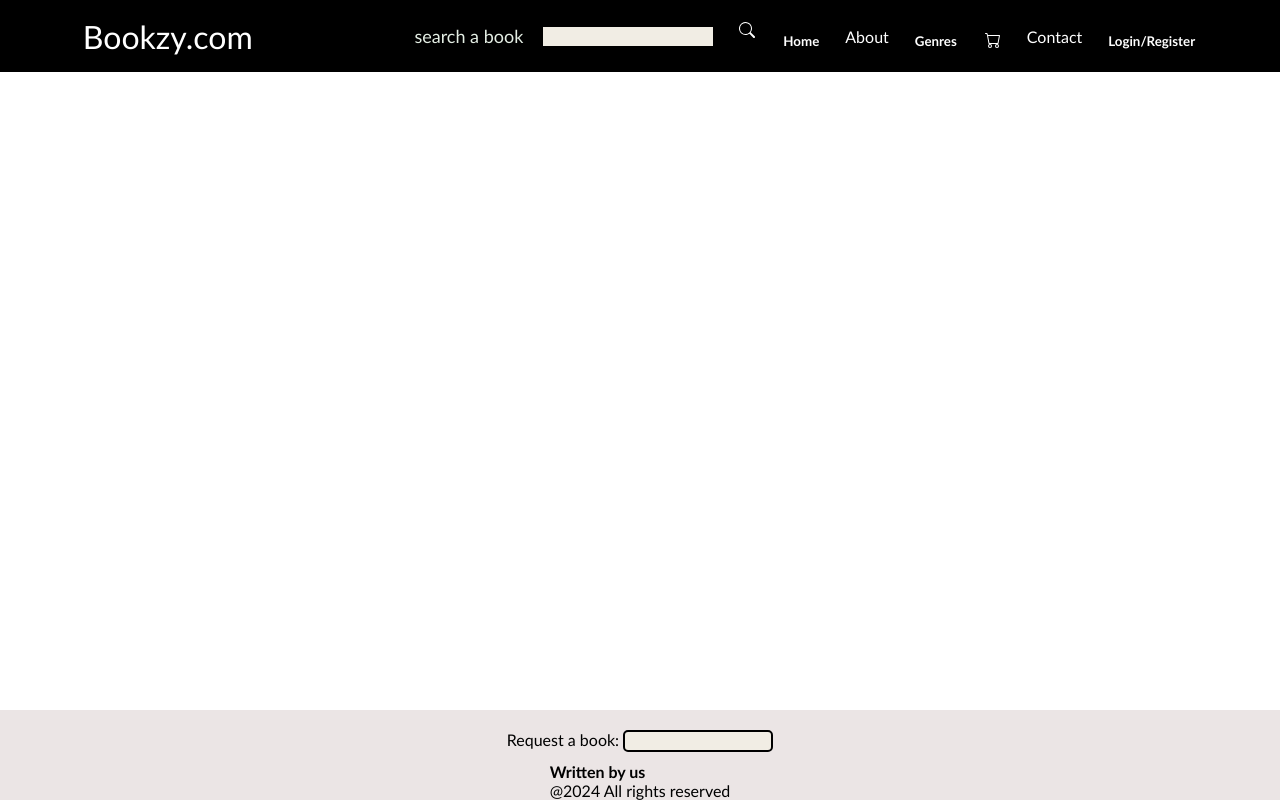
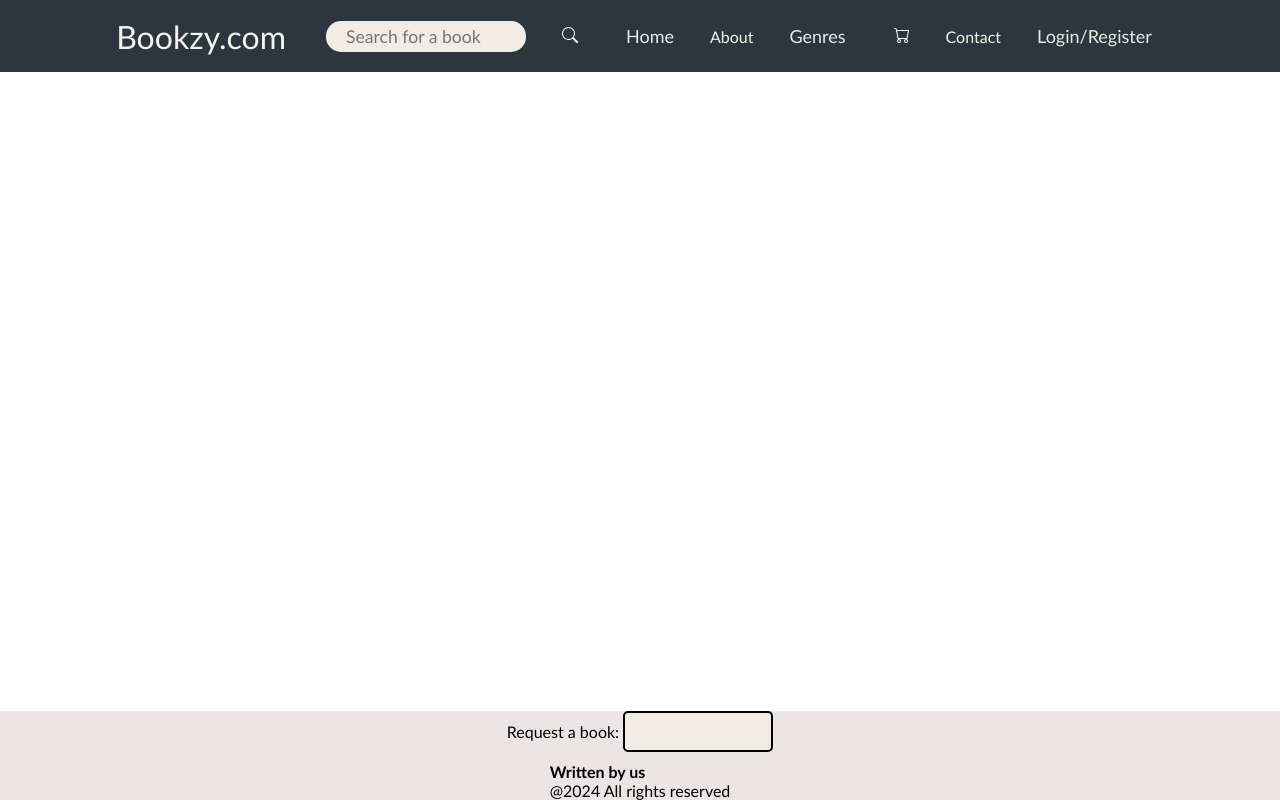
Before and after one commit to gypk555/Bookzy, a React (Create React App) app: page /cart in a window 1280 px wide. Built offline with nearby package versions, Linux system fonts and the light colour scheme.

Commit message:
modified UI of code

```diff
--- a/package.json
+++ b/package.json
@@ -6,6 +6,7 @@
     "@testing-library/jest-dom": "^5.17.0",
     "@testing-library/react": "^13.4.0",
     "@testing-library/user-event": "^13.5.0",
+    "axios": "^1.6.8",
     "react": "^18.2.0",
     "react-dom": "^18.2.0",
     "react-router-dom": "^6.22.3",
--- a/src/buy_page files/Buy_page.jsx
+++ b/src/buy_page files/Buy_page.jsx
@@ -1,19 +1,23 @@
+// BuyPage.jsx
+import React from "react";
+import { useLocation } from "react-router-dom";
 import "./buy_page.css";
 
-
-export default function Buy_page(props){
-
-    // console.log(props);
+function BuyPage() {
+    const location = useLocation();
+    const { src, bookname, author, type, item_price, item_buy1 } = location.state;
 
     return (
         <div>
-            <div><img src={props.src} alt="book_image" ></img></div>
-            <div className="p" >{props.bookname} hello</div>
-            <div className="p" >{props.author} {props.type}</div>
-            <div className="grid-item-price" >{props.item_price}</div>
-            <div className="grid-item-buy1" >
-                <button className="button button1" ><b>Buy!</b></button>
+            <div><img src={src} alt="book_image" /></div>
+            <div className="p">{bookname}</div>
+            <div className="p">{author} {type}</div>
+            <div className="grid-item-price">{item_price}</div>
+            <div className="grid-item-buy1">
+                <button className="button button1"><b>Buy!</b></button>
             </div>
         </div>
     );
 }
+
+export default BuyPage;
--- a/src/buy_page files/buy_page.css
+++ b/src/buy_page files/buy_page.css
@@ -1,5 +1,11 @@
+img{
+    filter:none;
+    opacity: 1;
+    height: 50vh;
+}
 body{
-    display: flex;
+    /* display: flex; */
+    /* padding: 2rem; */
 }
 .p{
   font-size: large;
--- a/src/home page files/Navbar.js
+++ b/src/home page files/Navbar.js
@@ -65,10 +65,10 @@ export default function Navbar(props){
 
     return(
     <nav className="nav">
+        <ul>
         <a href="/" className="site-title"> Bookzy.com <span></span></a>
-        <ul>
             <li className="searchbar" style={{"display":"flex"}}>
-                <p>search a book </p><input style={{"margin":"20px"}} onChange={handle_change} ></input>
+                <input style={{"margin":"20px"}} onChange={handle_change} placeholder="Search for a book" ></input>
                 <button >
                 <svg xmlns="http://www.w3.org/2000/svg"  width="16" height="16" fill="currentColor" className="bi bi-search" viewBox="0 0 16 16">
                 <path d="M11.742 10.344a6.5 6.5 0 1 0-1.397 1.398h-.001q.044.06.098.115l3.85 3.85a1 1 0 0 0 1.415-1.414l-3.85-3.85a1 1 0 0 0-.115-.1zM12 6.5a5.5 5.5 0 1 1-11 0 5.5 5.5 0 0 1 11 0"/>
@@ -80,14 +80,14 @@ export default function Navbar(props){
                     event.preventDefault();
                     navigate("/");
                 }}
-                ><b>Home</b></button>
+                ><p>Home</p></button>
             </li>
             <li className="jus-cen">
                 <a href="about.html " > About</a>
             </li>
             <li className="jus-cen">
                 <div style={{"position":"relative"}}>
-                    <div><button onClick={handle_genres}  style={{"backgroundColor":"transparent"}}><b>Genres</b></button></div>
+                    <div><button onClick={handle_genres}  style={{"backgroundColor":"transparent"}} className="genre_button"><p>Genres</p></button></div>
                     {genre?<div className="Genres" >
                         <div onClick={(event)=>{
                             event.preventDefault();
@@ -163,7 +163,7 @@ export default function Navbar(props){
                     <button onClick={(event)=>{
                         event.preventDefault();
                         navigate("/login");
-                    }}><b>Login/Register</b></button>
+                    }}><p>Login/Register</p></button>
                     }
 
             </li>
--- a/src/home page files/book_entry.jsx
+++ b/src/home page files/book_entry.jsx
@@ -1,67 +1,54 @@
 import React, { useState } from "react";
 import "./new_home.css";
-import Buy_page from "../buy_page files/Buy_page";
-import { Navigate, useNavigate } from "react-router-dom";
+import { useNavigate } from "react-router-dom";
 
+function BookEntry(props) {
+    const [isInCart, setIsInCart] = useState(false);
+    const navigate = useNavigate();
 
-function Book_entry(props){
-    const [cart_value, setvalue]=useState(true);
-    const Navigate=useNavigate();
+    function handleBuyClick() {
+        // Construct a serializable object with only the necessary information
+        const bookDetails = {
+            src: props.src,
+            bookname: props.bookname,
+            author: props.author,
+            type: props.type,
+            item_price: props.item_price.item_price, // Assuming item_price is an object and you need a specific property from it
+            item_buy1: props.item_buy1
+        };
 
-
-
-    function To_buy_page(buy_page){
-
-        // console.log(buy_page);
-        return(
-            <Buy_page
-                src={buy_page.src}
-                bookname={buy_page.bookname}
-                author={buy_page.author}
-                type={buy_page.type}
-                item_price={buy_page.item_price}
-            />
-        );
+        // Navigate with the serializable object
+        try {
+            navigate("/buy_page", { state: bookDetails });
+        } catch (error) {
+            console.error("Failed to navigate with error:", error);
+        }
     }
 
 
 
-    return <div className="main_homepage_books">
+    function handleCartClick() {
+        setIsInCart(prev => !prev);
+        isInCart ? props.cart_dec() : props.cart_inc();
+    }
+
+    return (
+        <div className="main_homepage_books">
             <div className="homepage_books">
-            <div className  ="image"><img src={props.src} alt="book"></img></div>
+                <div className="image"><img src={props.src} alt="book" /></div>
                 <div>{props.bookname}</div>
                 <div>{props.author}</div>
                 <div>{props.type}</div>
                 <div>{props.item_price}</div>
                 <div className="buttons">
-
-            <button className="button button1" style={{"color":"white"}} onClick={(event)=>{
-                To_buy_page(Buy_page);
-                event.preventDefault();
-                Navigate("/buy_page");
-            }} ><b>Buy!</b></button> {cart_value?
-                <button onClick={()=>{
-                    props.click(props);
-                    setvalue((prev)=>{return(!prev);});
-                    props.cart_inc();
-                   }}>
-                    <b>Add to Cart</b>
+                    <button className="button button1" onClick={handleBuyClick}><b style={{color: "white"}}>Buy!</b></button>
+                    <button onClick={handleCartClick}>
+                        <b>{isInCart ? "Remove from Cart" : "Add to Cart"}</b>
                     </button>
-                :
-                <button onClick={()=>{
-                    setvalue((prev)=>{return(!prev);});
-                    props.cart_dec();
-                    }}>
-                    <b>remove from cart</b>
-                </button>
-                }
                 </div>
-
             </div>
-    </div>;
+        </div>
+    );
 }
 
-
-
-
-export default Book_entry;
+export default BookEntry;
--- a/src/home page files/navbar.css
+++ b/src/home page files/navbar.css
@@ -8,8 +8,8 @@ body{
     margin: 0;
 }
 .nav{
-    background-color: black;
-    color: white;
+    background-color: #2C363F;
+    color: #F2F5EA;
     display: flex;
     justify-content: space-around;
     align-items: center;
@@ -18,6 +18,7 @@ body{
     height: 72px;
     width: 100vw;
 }
+
 .site-title{
     font-size: 2rem;
 }
@@ -27,7 +28,8 @@ body{
     list-style: none;
     display: flex;
     gap: 1rem;
-
+    justify-content: space-between;
+    align-items: center;
 }
 .nav a{
     color: inherit;
@@ -39,12 +41,16 @@ body{
 
 
 }
-
 .nav>ul>li>button{
     background-color: transparent;
     border: none;
     /* padding-top: 10px; */
     color: white;
+    margin-top: 0px;
+    border-radius: 0px;
+}
+.nav>ul>li>div>div>button{
+    background-color: red;
 }
 
 .Genres, .Profile{
@@ -85,12 +91,12 @@ body{
     background-color: #555;
 }
 */
-.nav li:hover{
-    background-color: #777;
+/* .nav li:hover{
+    background-color: #191F24;
 }
 .nav li.searchbar:hover{
-   background-color: black;
-}
+   background-color: transparent;
+} */
 
 
 .searchbar{
@@ -100,9 +106,10 @@ body{
 
 .searchbar input{
     border-radius: 0;
-    height: 19px;
-    width: 170px;
-    padding: 1px 2px;
+    /* height: 19px; */
+    width: 200px;
+    padding:5px 20px;
+    border-radius: 15px;
 }
 
 
@@ -159,3 +166,7 @@ body{
     align-items: center;
     justify-content: center;
 }
+
+.genre_button{
+    margin-top: 0px;
+}
--- a/src/login files/Registration files/Form.css
+++ b/src/login files/Registration files/Form.css
@@ -25,18 +25,23 @@
 }
 
 form>table>tr>td>input{
-    border: 1px solid black;
-    border-radius: 5px;
+    /* border-radius: 5px;
     width: 50%;
     height: 7%;
     margin-top: 10px;
     margin-bottom: 10px;
     /* border-radius: 8px; */
+    /* border: none; */
+    /* opacity: 0.9; */
+    /* background-color: rgb(241, 237, 228); */
+}
+form>table>tbody>tr>td>input{
+    /* border: 2px solid black; */
     border: none;
-    /* opacity: 0.9; */
-    background-color: rgb(241, 237, 228);
+    outline: 2px solid black;
+    outline: none;
+    padding: 0.5rem;
 }
-
 
 .uname{
     width: 310px;
@@ -46,17 +51,21 @@ form>table>tr>td>input{
 }
 form{
     border: 1px solid black;
-    border-radius: 5%;
-    width: 350px;
-    height:550px;
+    border-radius: 15px;
+    /* width: 350px; */
+    /* height:550px; */
     margin-top: 10px;
     margin-right: 150px;
-    padding-top: 10px;
+    padding: 10px ;
     background-color: rgb(143, 148, 143);
 }
 button{
     margin-top: 10px;
-    height: 30px;
-    border-radius: 15%;
+    /* height: 30px; */
+    padding: .5rem 1rem;
+    border-radius: 15px;
     background-color: rgb(108, 164, 238);
 }
+button:hover{
+    background-color: rgb(154, 186, 227);
+}
--- a/src/login files/Registration files/Form.jsx
+++ b/src/login files/Registration files/Form.jsx
@@ -58,12 +58,17 @@ const Form = () =>{
             <div className="form_page">
                 {!sign_up_confirm?<form>
                     <table>
-                        <tr><td>NAME</td><td>Last Name </td></tr>
-                        <tr><td><input type="text" placeholder="surname" className="name" name="fname" onChange={handlechange} required></input></td><td><input type="text" placeholder="Ram" className="name" name="lname" onChange={handlechange}></input></td></tr>
+                        <tbody>
+
+                        <tr><td>First Name</td><td>Last Name </td></tr>
+                        <tr><td><input type="text" placeholder="First Name" className="name" name="fname" onChange={handlechange} required></input></td><td><input type="text" placeholder="Last Name" className="name" name="lname" onChange={handlechange}></input></td></tr>
+                        </tbody>
                     </table>
                     <table>
-                        <tr><td>username            </td></tr>
-                        <tr><td><input type="text" placeholder="username" className="uname" name="uname" onChange={handlechange} required></input></td></tr>
+                        <tbody>
+
+                        <tr><td>Username            </td></tr>
+                        <tr><td><input type="text" placeholder="Username" className="uname" name="uname" onChange={handlechange} required></input></td></tr>
                         <tr><td>Email</td></tr>
                         <tr><td><input type="mail" placeholder="user@Email.com" className="uname" name="mail" onChange={handlechange} required></input></td></tr>
                         <tr><td>Mobile No</td></tr>
@@ -72,10 +77,13 @@ const Form = () =>{
                         <tr><td><input type="password" className="uname" name="password" onChange={handlechange} required ></input></td></tr>
                         <tr><td>Confirm Password</td></tr>
                         <tr><td><input type="password" className="uname" name="c_password" onChange={handlechange} required></input></td></tr>
+                    </tbody>
                     </table>
-                    <button  onClick={handle_submit}>sign up</button>
+                    <button
+                style={{"height":"30px"}}
+                onClick={handle_submit}>sign up</button>
                     <br></br>
-                    <button style={{"backgroundColor":"transparent","color":"black","border":"none"}} onClick={(Event)=>{
+                    <button style={{"backgroundColor":"transparent","color":"black","border":"none","height":"30px"}} onClick={(Event)=>{
                         Event.preventDefault();
                         Navigate("/login");
                     }}>Already have account? Sign in</button>
@@ -83,7 +91,9 @@ const Form = () =>{
                 :
                 <div className="form_page_log">
                 <h1 style={{"color":"rgb(218, 236, 111)"}}>Thanks for signing up</h1>
-                <button onClick={(event)=>{
+                <button
+                style={{"height":"30px"}}
+                onClick={(event)=>{
                     event.preventDefault();
                     Navigate("/login");
                 }}>back to login</button>
--- a/src/login files/login.css
+++ b/src/login files/login.css
@@ -62,10 +62,12 @@ input
     {
         width: 50%;
         height: 7%;
-        margin-top: 20px;
+        /* margin-top: 20px; */
         margin-bottom: 10px;
-        border-radius: 8px;
+        border-radius: 15px;
         border: none;
+        padding: .5rem;
+        font-size: 1.1rem;
         /* opacity: 0.9; */
         background-color: rgb(241, 237, 228);
 
```
Also changed, not shown: 1 other file (tests, documents, lock files or other folders). Lines whose indentation alone changed are shown as unchanged.
